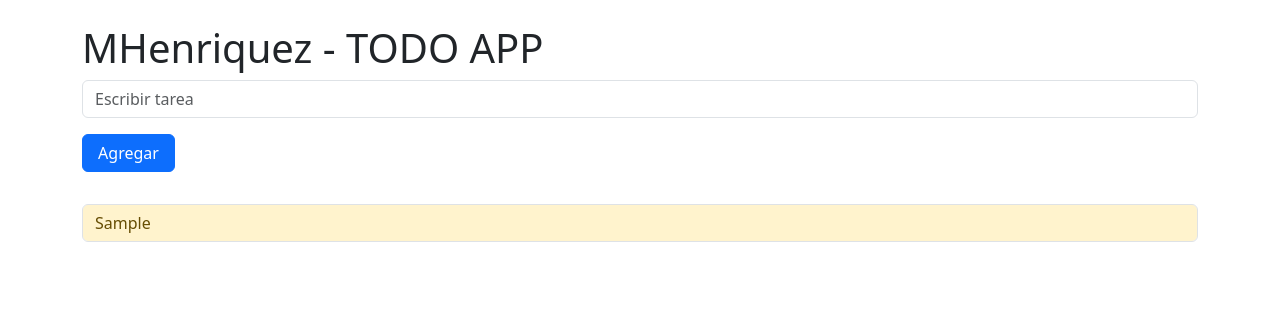
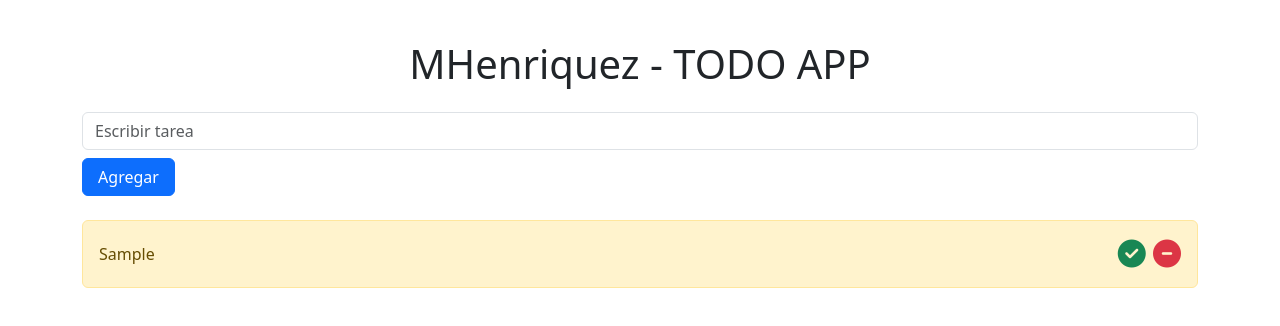
Before and after one commit to manuelhm1993/mh-to-do-list, a plain HTML site: page index.html in a window 1280 px wide. Both pictures are taken after typing "Sample" into the empty fields and a click on the button "Agregar". Drawn offline with nearby package versions, Linux system fonts and the light colour scheme.

Commit message:
Reconstruir el html para trabajar con templates

```diff
--- a/assets/js/app.js
+++ b/assets/js/app.js
@@ -1,53 +1,32 @@
 // ------------------- Variables
-const listaVacia = document.querySelector('input[value="Sin tareas pendientes ❤️"]');
+const formulario = document.querySelector('#formulario');
 const tarea = document.querySelector('#tarea');
-const lista = document.querySelector('#list');
+const listaTareas = document.querySelector('#lista-tareas');
+const listaTareasTemplate = document.querySelector('#lista-tareas-template').content;
+const fragmentlistaTareasTemplate = document.createDocumentFragment();
 
 // ------------------- Funciones
-const agregarTarea = (tarea) => {
-    if(lista.firstElementChild === listaVacia) {
-        lista.textContent = '';
-    }
+const agregarTarea = () => {
+    const clonListaTareasTemplate = listaTareasTemplate.cloneNode(true);
 
-    const nuevaTarea = Object.assign(
-        document.createElement('input'),
-        {
-            type: 'text',
-            disabled: true,
-            value: capitalize(tarea.value),
-            // Se puede pasar el conjunto de clases como key:value de classList
-            // classList: 'form-control text-start bg-warning-subtle text-warning-emphasis mb-2'
-        }
-    );
+    clonListaTareasTemplate.querySelector('.alert p').textContent = capitalize(tarea.value.trim());
 
-    tarea.value = '';
+    fragmentlistaTareasTemplate.appendChild(clonListaTareasTemplate);
+    listaTareas.appendChild(fragmentlistaTareasTemplate);
 
-    // Pero se practicó el uso del spread operator y el split
-    nuevaTarea.classList.add(...'form-control text-start bg-warning-subtle text-warning-emphasis mb-2'.split(' '));
-
-    lista.appendChild(nuevaTarea);
+    formulario.reset();
 };
 
 const capitalize = (word) => `${word.charAt(0).toUpperCase()}${word.toLowerCase().slice(1)}`;
 
 // ------------------- Delegación de eventos
 //
-// ------------------- Al cargar
-window.addEventListener('keypress', (e) => {
+// ------------------- Al hacer submit
+formulario.addEventListener('submit', (e) => {
+    e.preventDefault();
     e.stopPropagation();
 
-    if(e.key === 'Enter') {
-        agregarTarea(tarea);
+    if(tarea.value.trim().length > 0) {
+        agregarTarea();
     }
 });
-
-// ------------------- Al hacer click
-document.body.firstElementChild.addEventListener('click', (e) => {
-    e.stopPropagation();
-
-    const fuenteEvento = e.target;
-
-    if(fuenteEvento.id === 'agregar-tarea') {
-        agregarTarea(tarea);
-    }
-});
--- a/index.html
+++ b/index.html
@@ -10,27 +10,35 @@
 <body>
     <div class="container my-4">
         <main class="row">
-            <h1>MHenriquez - TODO APP</h1>
+            <h1 class="text-center my-3">MHenriquez - TODO APP</h1>
 
-            <div class="col-12">
-                <div class="mb-3">
-                    <input type="text" class="form-control" name="tarea" id="tarea" placeholder="Escribir tarea">
-                </div>
+            <form id="formulario" name="formulario" action="#">
+                <input type="text" class="form-control my-2" name="tarea" id="tarea" placeholder="Escribir tarea">
 
                 <div class="d-grid gap-2 col-12 col-sm-1 mb-3">
-                    <button class="btn btn-primary" id="agregar-tarea" type="button">Agregar</button>
+                    <button class="btn btn-primary" id="agregar-tarea" type="submit">Agregar</button>
                 </div>
+            </form>
 
-                <hr class="border border-secondary border-0 opacity-10">
-
-                <div class="mb-3" id="list">
-                    <input type="text" class="form-control text-center" value="Sin tareas pendientes ❤️" disabled>
-                </div>
-            </div>
+            <div class="mb-3" id="lista-tareas"></div>
         </main>
     </div>
 
+    <template id="lista-tareas-template">
+        <!-- Uso de flexbox para separar ambas cajas a izquierda y derecla del contenedor y centrar verticalmente -->
+        <div class="alert alert-warning my-2 d-flex justify-content-between align-items-center">
+            <p class="m-0">Tarea #1</p>
+
+            <h3 class="m-0">
+                <i class="fa-solid fa-circle-check text-success i"></i>
+                <i class="fa-solid fa-circle-minus text-danger i"></i>
+                <!-- <i class="fa-solid fa-arrow-rotate-left"></i> -->
+            </h3>
+        </div>
+    </template>
+
     <script src="https://cdn.jsdelivr.net/npm/bootstrap@5.3.1/dist/js/bootstrap.bundle.min.js" integrity="sha384-HwwvtgBNo3bZJJLYd8oVXjrBZt8cqVSpeBNS5n7C8IVInixGAoxmnlMuBnhbgrkm" crossorigin="anonymous"></script>
+    <script src="https://kit.fontawesome.com/7ab1b6d8ea.js" crossorigin="anonymous"></script>
     <script src="assets/js/app.js"></script>
 </body>
 </html>
```
